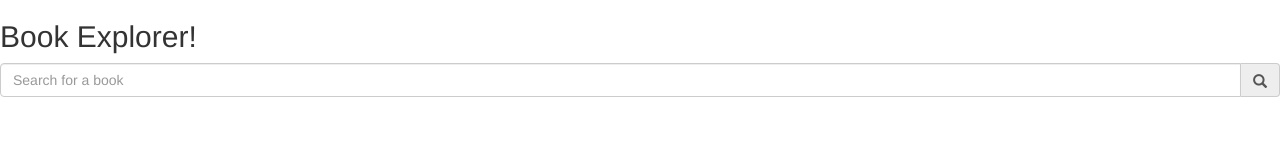
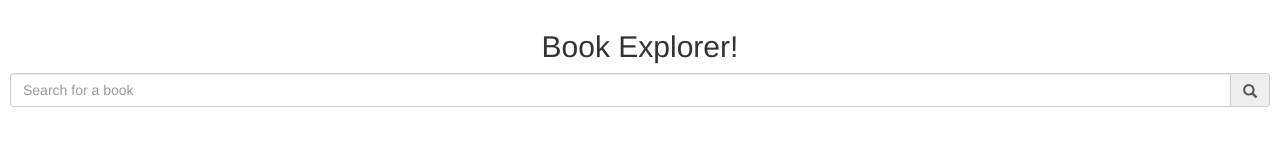
Before and after one commit to tanbt/TheFullJavaScriptES6ES7React, a React app: page / in a window 1280 px wide. Built offline with nearby package versions, Linux system fonts and the light colour scheme.

Commit message:
Add style sheet

```diff
--- a/app/components/Global.js
+++ b/app/components/Global.js
@@ -15,7 +15,7 @@ class Global extends Component {
 
     render() {
         return (
-            <div>
+            <div className="global">
                 <h2>Book Explorer!</h2>
                 <FormGroup>
                     <InputGroup>
--- a/index.html
+++ b/index.html
@@ -4,6 +4,7 @@
     <meta charset="utf-8" />
     <title>React Application</title>
     <link rel="stylesheet" href="https://maxcdn.bootstrapcdn.com/bootstrap/latest/css/bootstrap.min.css">
+    <link rel="stylesheet" href="/style.css">
 </head>
 
 <body>
--- /dev/null
+++ b/style.css
@@ -0,0 +1,4 @@
+.Global {
+    text-align: center;
+    padding: 10px;
+}
```
